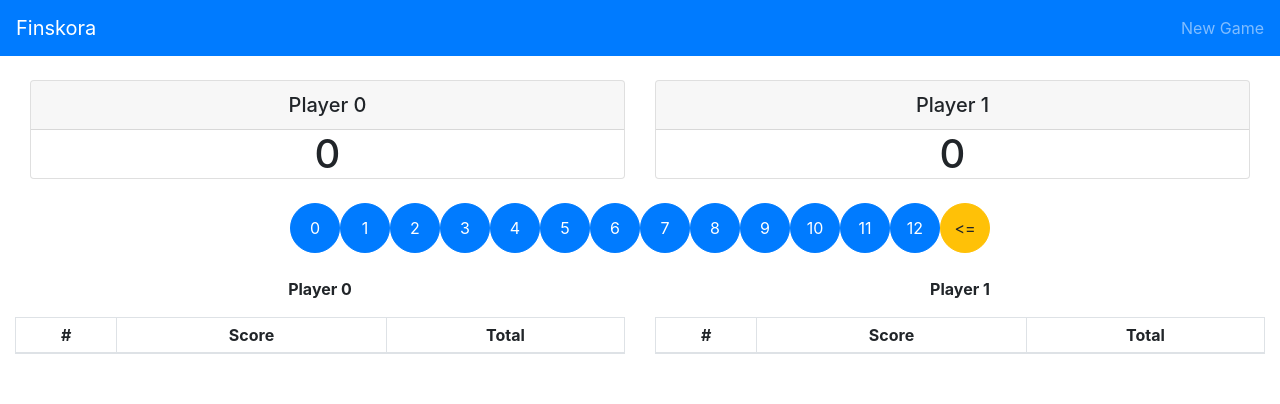
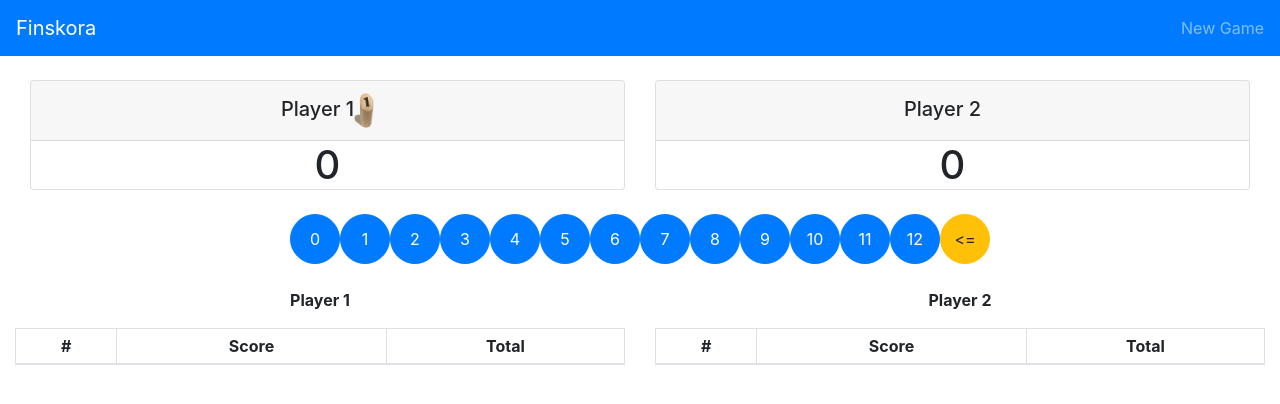
Before and after one commit to cruskit/finskora, a React (Create React App) app: page / in a window 1280 px wide. Shown: the top 404 px of the page. Built offline with nearby package versions, Linux system fonts and the light colour scheme.

Commit message:
Added pin to indicate the player turn

```diff
--- a/src/App.js
+++ b/src/App.js
@@ -8,6 +8,9 @@ import Row from 'react-bootstrap/Row'
 import Col from 'react-bootstrap/Col'
 import Table from 'react-bootstrap/Table'
 import Card from 'react-bootstrap/Card'
+import Image from 'react-bootstrap/Image'
+//import PinImage from './finska_pin_icon.png'
+import PinImage from './finska_pin_icon_35.png'
 
 class App extends React.Component {
 
@@ -17,8 +20,8 @@ class App extends React.Component {
     const numPlayers = 2;
     const playerNames = Array(0);
     const turnScores = Array(0);
-    for (let i=0; i < numPlayers; i++){
-      playerNames.push(`Player ${i}`);
+    for (let i = 0; i < numPlayers; i++) {
+      playerNames.push(`Player ${i + 1}`);
       turnScores.push(Array(0));
     }
 
@@ -117,7 +120,10 @@ class LeaderBoard extends React.Component {
       return (
         <Col>
           <Card>
-            <Card.Header as="h5">{name}</Card.Header>
+            <Card.Header as="h5">
+              {name}
+              <Image src={PinImage} className={number === this.props.currentPlayer ? "visible" : "invisible"} />
+            </Card.Header>
             <Card.Text as="h1">
               {this.props.playerTotals[number]}
               {this.props.winner === number ? 'Winner' : ''}
@@ -196,12 +202,12 @@ class ScorePad extends React.Component {
 class PlayerHistory extends React.Component {
 
   renderScores(turnScores) {
-    if (!turnScores){
+    if (!turnScores) {
       return;
     }
     const scoreList = turnScores.map((scores, round) => {
       return (
-        <tr class="text-center">
+        <tr className="text-center">
           <td>{round + 1}</td>
           <td>{scores.score}</td>
           <td>{scores.total}</td>
@@ -211,14 +217,14 @@ class PlayerHistory extends React.Component {
     return scoreList;
   }
 
-  renderPlayers(){
+  renderPlayers() {
     const scoreTables = this.props.players.map((player, index) => {
       return (
         <Col>
-        <p class="text-center font-weight-bold">{player}</p>
+          <p className="text-center font-weight-bold">{player}</p>
           <Table bordered size="sm">
             <thead>
-            <tr class="text-center">
+              <tr className="text-center">
                 <th>#</th>
                 <th>Score</th>
                 <th>Total</th>
```
Also changed, not shown: src/finska_pin_icon.png (added), src/finska_pin_icon_35.png (added). Lines whose indentation alone changed are shown as unchanged.
